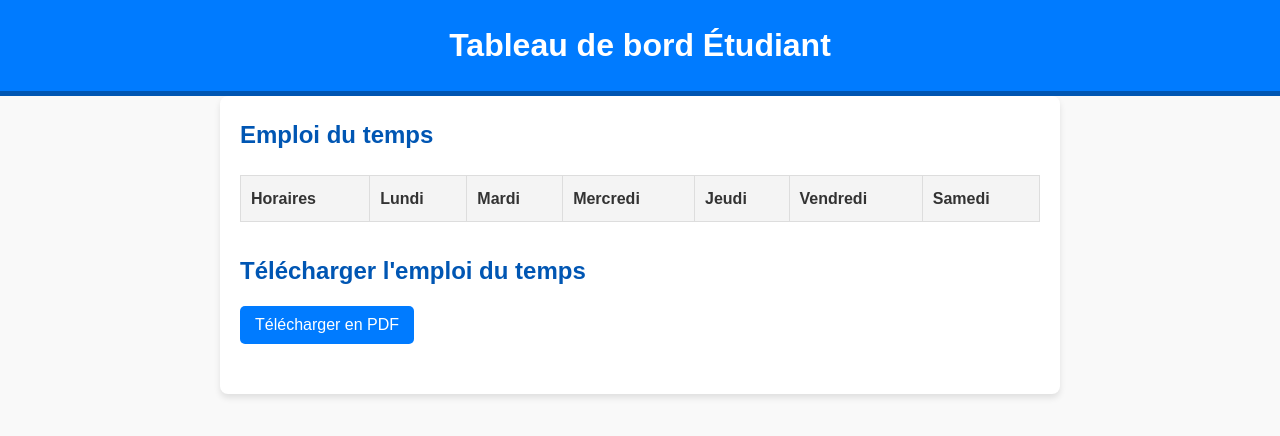
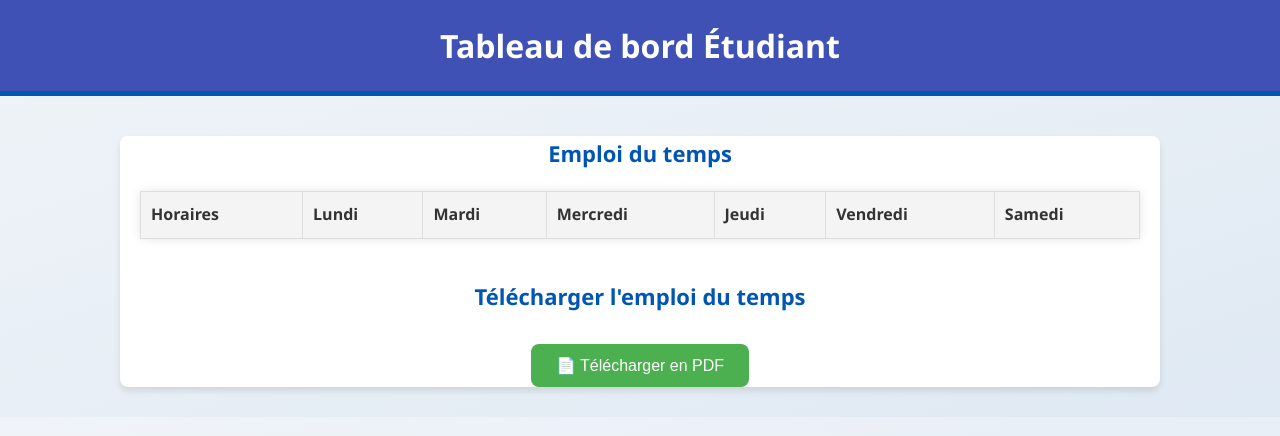
Before and after one commit to menrickP/javascriptmenga, a website: page student.html in a window 1280 px wide. Drawn offline with nearby package versions, Linux system fonts and the light colour scheme; no server answers.

Commit message:
Update student.html

```diff
--- a/student.html
+++ b/student.html
@@ -1,20 +1,89 @@
 <!DOCTYPE html>
 <html lang="fr">
 <head>
-    <meta charset="UTF-8">
-    <meta name="viewport" content="width=device-width, initial-scale=1.0">
+  <meta charset="UTF-8" />
+  <meta name="viewport" content="width=device-width, initial-scale=1.0"/>
   <title>Tableau de bord Étudiant</title>
-    <link rel="stylesheet" href="../css/styles.css">
-    <!-- Bibliothèques pour générer des PDF -->
+  <link rel="stylesheet" href="../css/styles.css" />
+
+  <!-- Bibliothèques PDF -->
   <script src="https://cdnjs.cloudflare.com/ajax/libs/jspdf/2.4.0/jspdf.umd.min.js"></script>
   <script src="https://cdnjs.cloudflare.com/ajax/libs/jspdf-autotable/3.5.23/jspdf.plugin.autotable.min.js"></script>
+
+  <!-- Styles intégrés (ou déplacer dans styles.css si tu préfères) -->
+  <style>
+    body {
+      font-family: 'Segoe UI', Tahoma, Geneva, Verdana, sans-serif;
+      margin: 0;
+      padding: 0;
+      background: linear-gradient(to bottom right, #f0f4f8, #dfe9f3);
+      color: #333;
+    }
+
+    header {
+      background-color: #3f51b5;
+      color: white;
+      padding: 20px 0;
+      text-align: center;
+    }
+
+    main {
+      max-width: 1000px;
+      margin: 30px auto;
+      padding: 0 20px;
+    }
+
+    h2 {
+      margin-top: 40px;
+      color: #3f51b5;
+      font-size: 22px;
+      text-align: center;
+    }
+
+    table {
+      width: 100%;
+      border-collapse: collapse;
+      margin-top: 20px;
+      box-shadow: 0 0 10px rgba(0, 0, 0, 0.1);
+      background-color: white;
+    }
+
+    th, td {
+      padding: 12px;
+      border: 1px solid #ccc;
+      text-align: center;
+    }
+
+    th {
+      background-color: #e3eaf2;
+      color: #333;
+    }
+
+    #downloadButton {
+      display: block;
+      margin: 30px auto;
+      padding: 12px 25px;
+      background-color: #4CAF50;
+      color: white;
+      font-size: 16px;
+      border: none;
+      border-radius: 8px;
+      cursor: pointer;
+      transition: background 0.3s ease;
+    }
+
+    #downloadButton:hover {
+      background-color: #388e3c;
+    }
+  </style>
 </head>
 <body>
   <header>
     <h1>Tableau de bord Étudiant</h1>
   </header>
+
   <main>
-        <!-- Section : Affichage de l'emploi du temps -->
+    <!-- Emploi du temps -->
     <section>
       <h2>Emploi du temps</h2>
       <table id="emploiDuTempsTable">
@@ -30,18 +99,18 @@
           </tr>
         </thead>
         <tbody>
-                    <!-- Les lignes dynamiques seront ajoutées par student.js -->
+          <!-- Les lignes seront ajoutées dynamiquement -->
         </tbody>
       </table>
     </section>
 
-        <!-- Section : Téléchargement en PDF -->
+    <!-- Bouton PDF -->
     <section>
       <h2>Télécharger l'emploi du temps</h2>
-            <button id="downloadButton">Télécharger en PDF</button>
+      <button id="downloadButton">📄 Télécharger en PDF</button>
     </section>
   </main>
-    <!-- Fichier JavaScript pour le tableau de bord étudiant -->
+
   <script src="../js/student.js"></script>
 </body>
 </html>
```
Lines whose indentation alone changed are shown as unchanged.
